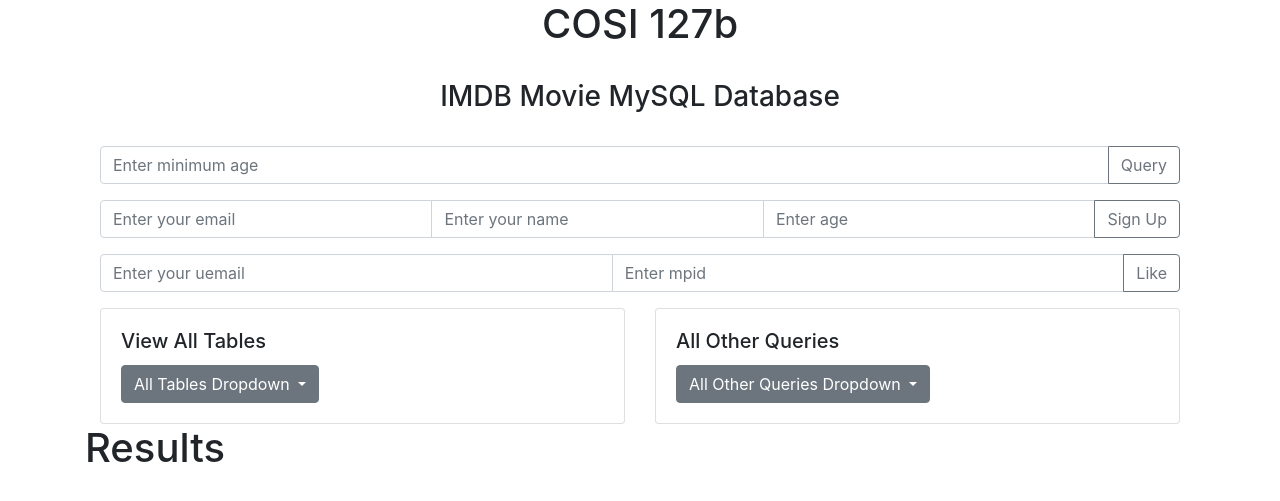
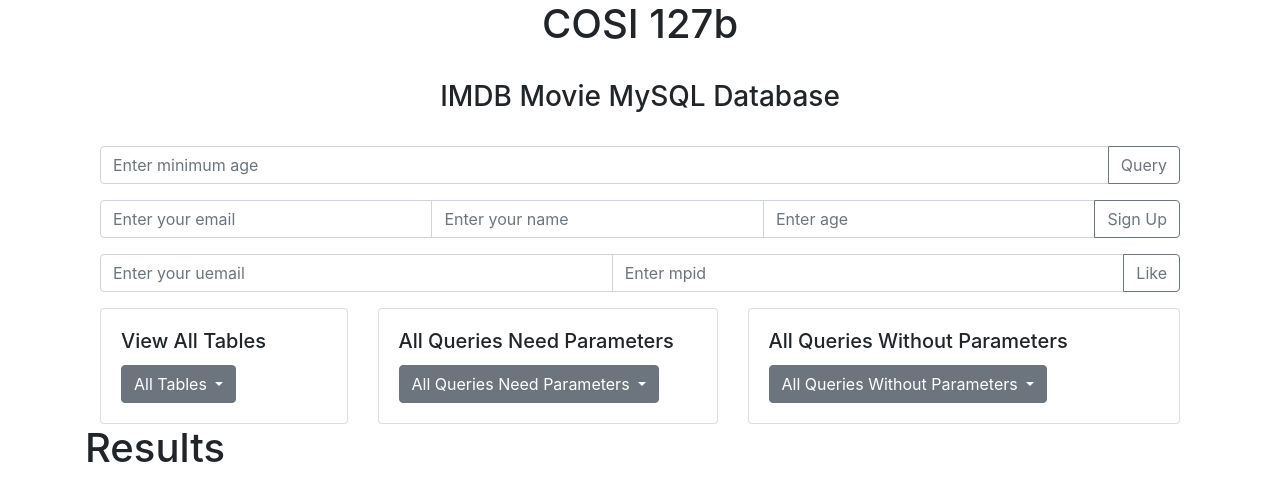
Before and after one commit to JohnZhu96/IMDB-Movie-Database, a PHP site: page /index.php in a window 1280 px wide. Shown: the top 501 px of the page. Run offline with PHP 8.4, Linux system fonts and the light colour scheme; some libraries are stand-ins or nearby versions.

Commit message:
Separate Queries With Without Parameters

```diff
--- a/Project 1.3/index.php
+++ b/Project 1.3/index.php
@@ -53,14 +53,14 @@
 
         <div class="container">
             <div class="row">
-                <div class="col-md-6">
+                <div class="col-md-3">
                     <!-- Dropdown menu for view all tables -->
                     <div class="card" style="width: 100%;">
                         <div class="card-body">
                             <h5 class="card-title">View All Tables</h5>
                             <div class="dropdown">
                                 <button class="btn btn-secondary dropdown-toggle" type="button" id="dropdownMenuButton" data-toggle="dropdown" aria-haspopup="true" aria-expanded="false">
-                                    All Tables Dropdown
+                                    All Tables
                                 </button>
                                 <div class="dropdown-menu" aria-labelledby="dropdownMenuButton">
                                     <a class="dropdown-item" onclick="location.href='?action=viewAllMotionPictures'">View All Motion Pictures</a>
@@ -78,14 +78,15 @@
                         </div>
                     </div>
                 </div>
-                <div class="col-md-6">
-                    <!-- Section for All Other Queries -->
+
+                <div class="col-md-4">
+                    <!-- Section for All Queries Need Parameters -->
                     <div class="card" style="width: 100%;">
                         <div class="card-body">
-                            <h5 class="card-title">All Other Queries</h5>
+                            <h5 class="card-title">All Queries Need Parameters</h5>
                             <div class="dropdown">
                                 <button class="btn btn-secondary dropdown-toggle" type="button" id="dropdownMenuButton" data-toggle="dropdown" aria-haspopup="true" aria-expanded="false">
-                                    All Other Queries Dropdown
+                                    All Queries Need Parameters
                                 </button>
                                 <div class="dropdown-menu" aria-labelledby="dropdownMenuButton">
                                     <a class="dropdown-item" href="#" data-toggle="modal" data-target="#modalSearchMovieName">Search Movies by Names</a>
@@ -93,6 +94,23 @@
                                     <a class="dropdown-item" href="#" data-toggle="modal" data-target="#modalSearchMPLocation">Search Motion Pictures by Shooting Location Country</a>
                                     <a class="dropdown-item" href="#" data-toggle="modal" data-target="#modalListDirectorSeriesZip">List directors who have directed TV series in a zip code</a>
                                     <a class="dropdown-item" href="#" data-toggle="modal" data-target="#modalFindPeopleKAwards">Find people who have received more than k awards for a single motion picture in the same year</a>
+                                </div>
+                            </div>
+                        </div>
+                    </div>
+                </div>
+
+                <div class="col-md-5">
+                    <!-- Section for All Queries Without Parameters -->
+                    <div class="card" style="width: 100%;">
+                        <div class="card-body">
+                            <h5 class="card-title">All Queries Without Parameters</h5>
+                            <div class="dropdown">
+                                <button class="btn btn-secondary dropdown-toggle" type="button" id="dropdownMenuButton" data-toggle="dropdown" aria-haspopup="true" aria-expanded="false">
+                                    All Queries Without Parameters
+                                </button>
+                                <div class="dropdown-menu" aria-labelledby="dropdownMenuButton">
+                                    <a class="dropdown-item" onclick="location.href='?action=findYoungestOldestActors'">Find the youngest and oldest actors to win at least one award</a>
                                 </div>
                             </div>
                         </div>
```
Also changed, not shown: 1 other file.
